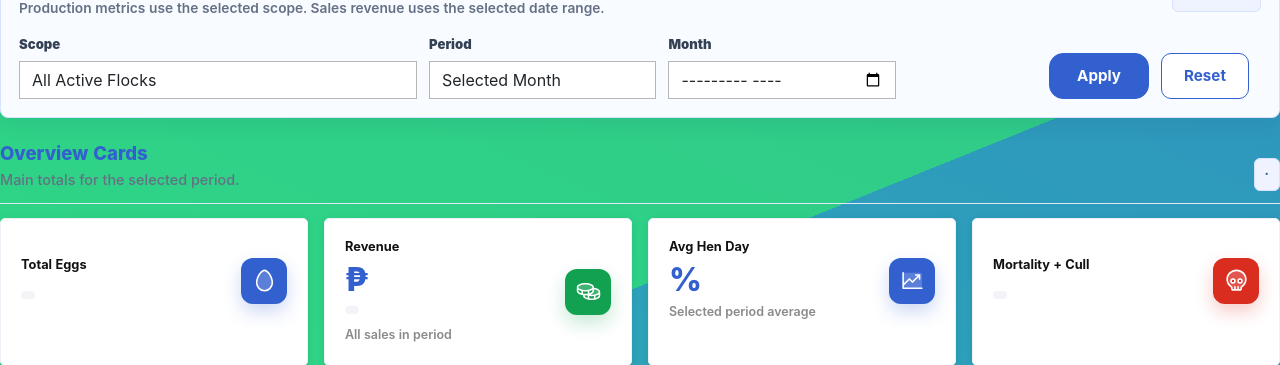
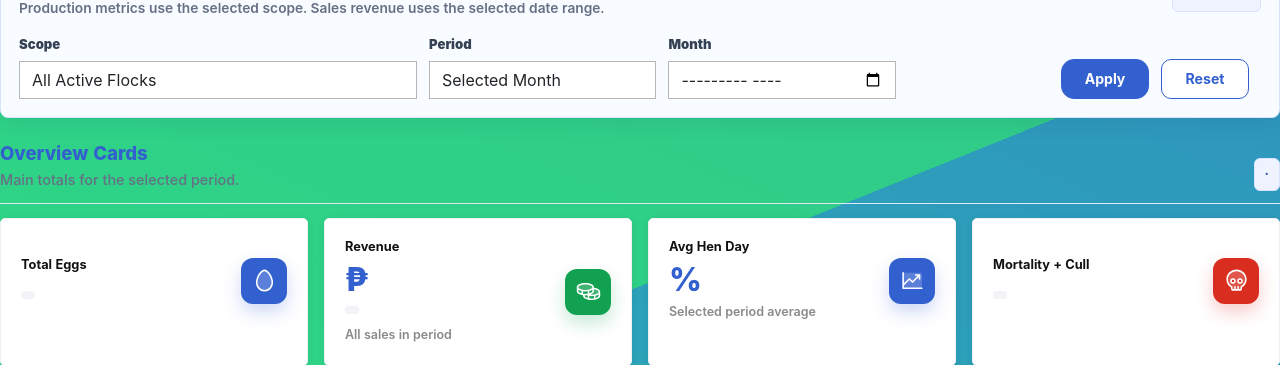
Before and after one commit to 6aboy/Henalytics, a Django app: template henalytics/EggProduction/templates/index.html in a window 1280 px wide. Shown: the part 45-410 px from the top of the page. Run offline with Django 5.2, Linux system fonts and the light colour scheme; the template is opened without the code that fills it, so the values that code supplies are empty; some libraries are stand-ins or nearby versions.

Commit message:
Tighten action button proportions

```diff
--- a/henalytics/EggProduction/static/EggProduction/css/style.css
+++ b/henalytics/EggProduction/static/EggProduction/css/style.css
@@ -633,15 +633,15 @@ a {
 }
 
 .record-filter .filter-actions .btn {
-    height: 46px;
+    height: 40px;
 }
 
 .record-filter .filter-actions .btn,
 .dashboard-filter-actions .btn {
-    border-radius: 14px;
-    font-size: 0.95rem;
-    min-width: 100px;
-    padding: 0 22px;
+    border-radius: 13px;
+    font-size: 0.88rem;
+    min-width: 88px;
+    padding: 0 18px;
     transition: background 0.18s ease, border-color 0.18s ease, color 0.18s ease, box-shadow 0.18s ease, transform 0.18s ease;
 }
 
@@ -765,7 +765,7 @@ a {
 }
 
 .dashboard-filter-actions .btn {
-    height: 46px;
+    height: 40px;
 }
 
 .dashboard-active-period {
@@ -924,11 +924,11 @@ input[readonly].readonly-metric {
 }
 
 .record-actions .btn {
-    min-width: 110px;
-    height: 42px;
-    padding: 0 22px;
-    border-radius: 12px;
-    font-size: 0.92rem;
+    min-width: 94px;
+    height: 36px;
+    padding: 0 18px;
+    border-radius: 11px;
+    font-size: 0.86rem;
     box-shadow: none;
 }
 
```
